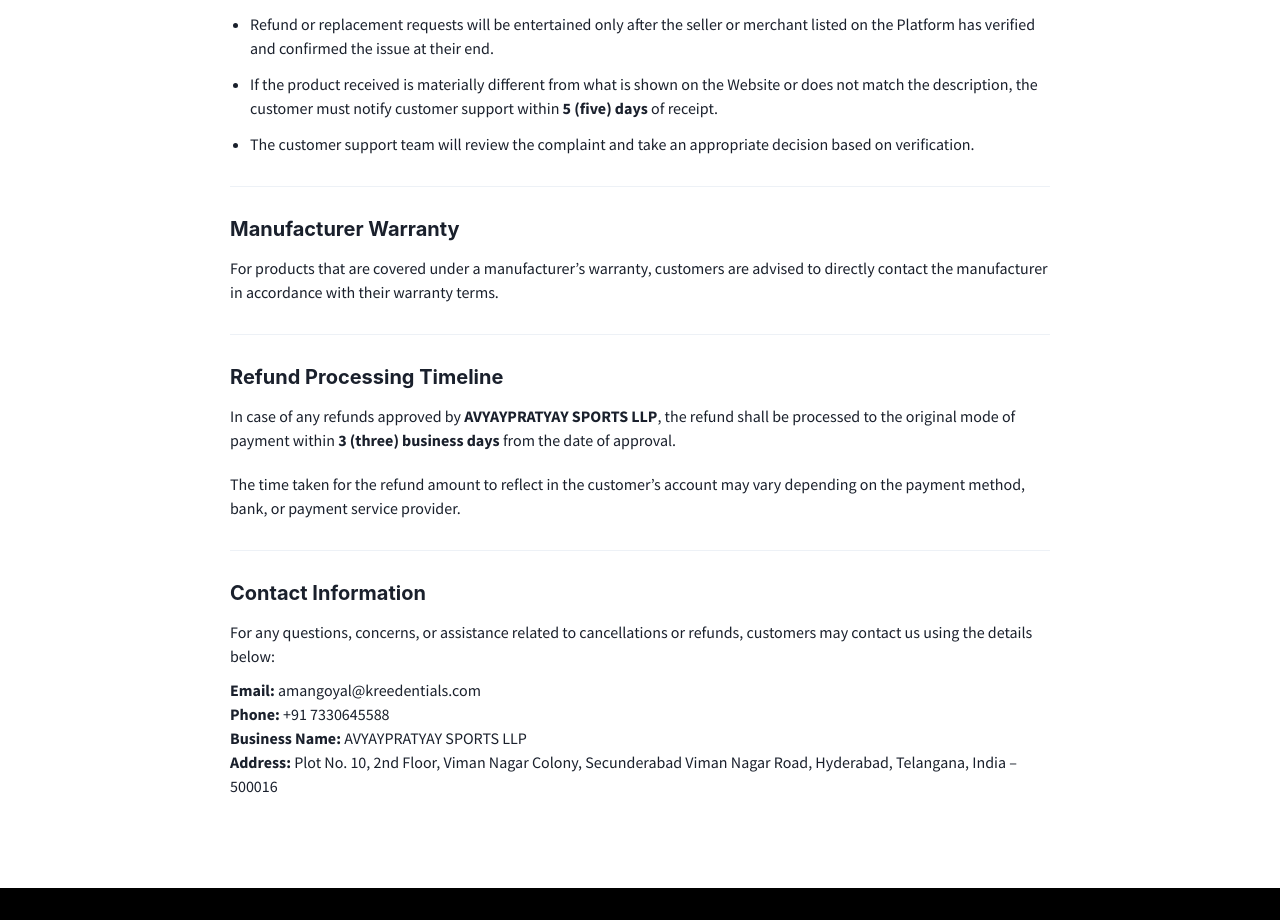
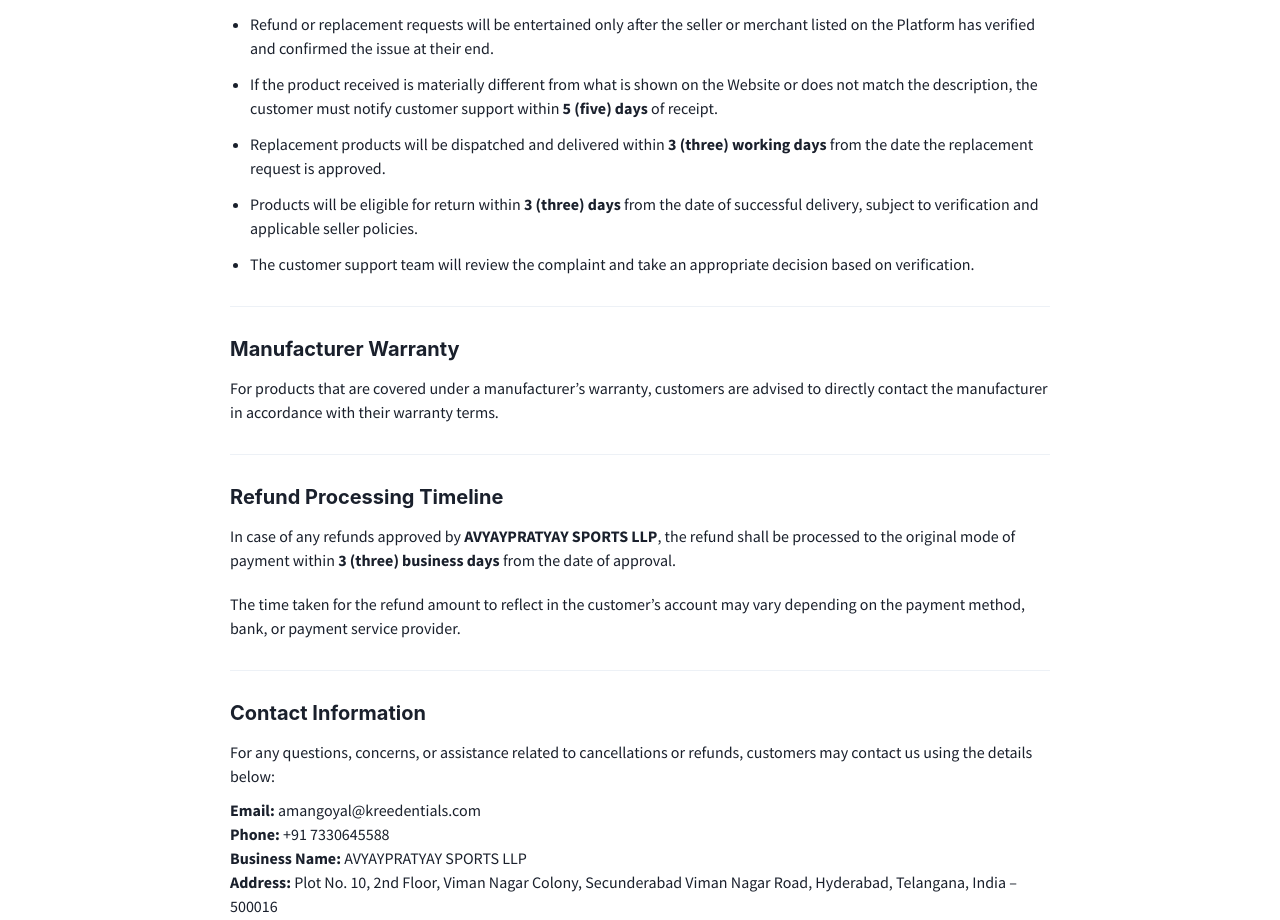
Before and after one commit to Rishwanth-M/K-Store, a React (Vite) app in the folder client/: page /refund-and-cancellation-policy in a window 1280 px wide. Shown: the part 840-1760 px from the top of the page. Built offline with nearby package versions, Linux system fonts and the light colour scheme.

Commit message:
Fix product schema and controller to match allproducts collection

```diff
--- a/client/src/pages/policies/RefundPolicy.jsx
+++ b/client/src/pages/policies/RefundPolicy.jsx
@@ -81,8 +81,20 @@
 
   <ListItem>
     If the product received is materially different from what is shown on
-          the Website or does not match the description, the customer must notify
-          customer support within <b>5 (five) days</b> of receipt.
+    the Website or does not match the description, the customer must
+    notify customer support within <b>5 (five) days</b> of receipt.
+  </ListItem>
+
+  <ListItem>
+    Replacement products will be dispatched and delivered within{" "}
+    <b>3 (three) working days</b> from the date the replacement request is
+    approved.
+  </ListItem>
+
+  <ListItem>
+    Products will be eligible for return within <b>3 (three) days</b> from
+    the date of successful delivery, subject to verification and
+    applicable seller policies.
   </ListItem>
 
   <ListItem>
@@ -90,6 +102,7 @@
     appropriate decision based on verification.
   </ListItem>
 </List>
+
 
       <Divider my="30px" />
 
--- a/client/src/pages/policies/ShippingPolicy.jsx
+++ b/client/src/pages/policies/ShippingPolicy.jsx
@@ -49,7 +49,7 @@
       </Heading>
 
       <Text mb="20px">
-        Orders are generally shipped within <b>3 (three) to 7 (seven) days</b>{" "}
+        Orders are generally shipped and delivered within <b>3 (three) to 7 (seven) days</b>{" "}
         from the date of order placement and/or successful payment, or as per
         the delivery date agreed at the time of order confirmation, subject to
         courier company or postal authority norms.
```
Lines whose indentation alone changed are shown as unchanged.
